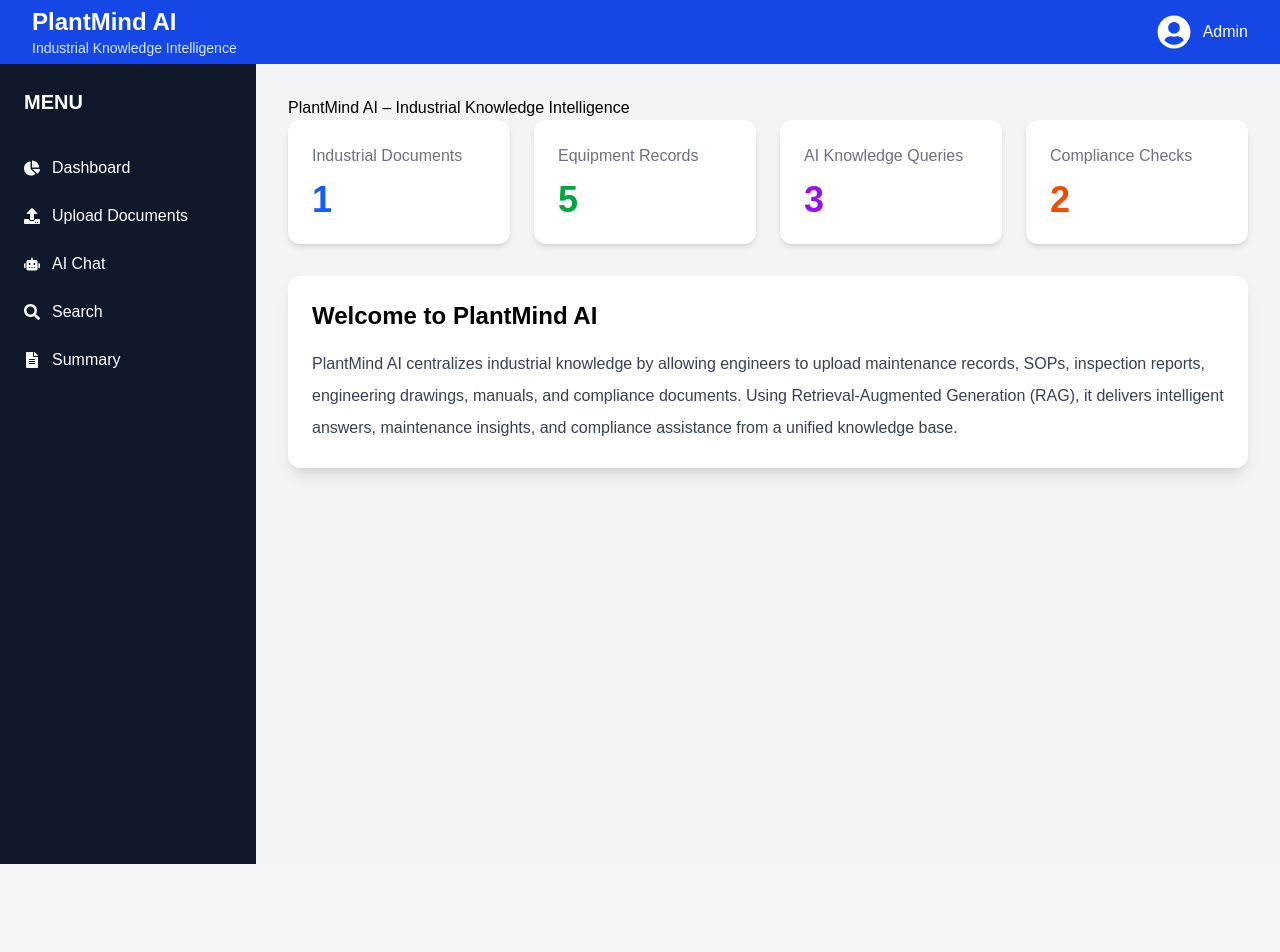
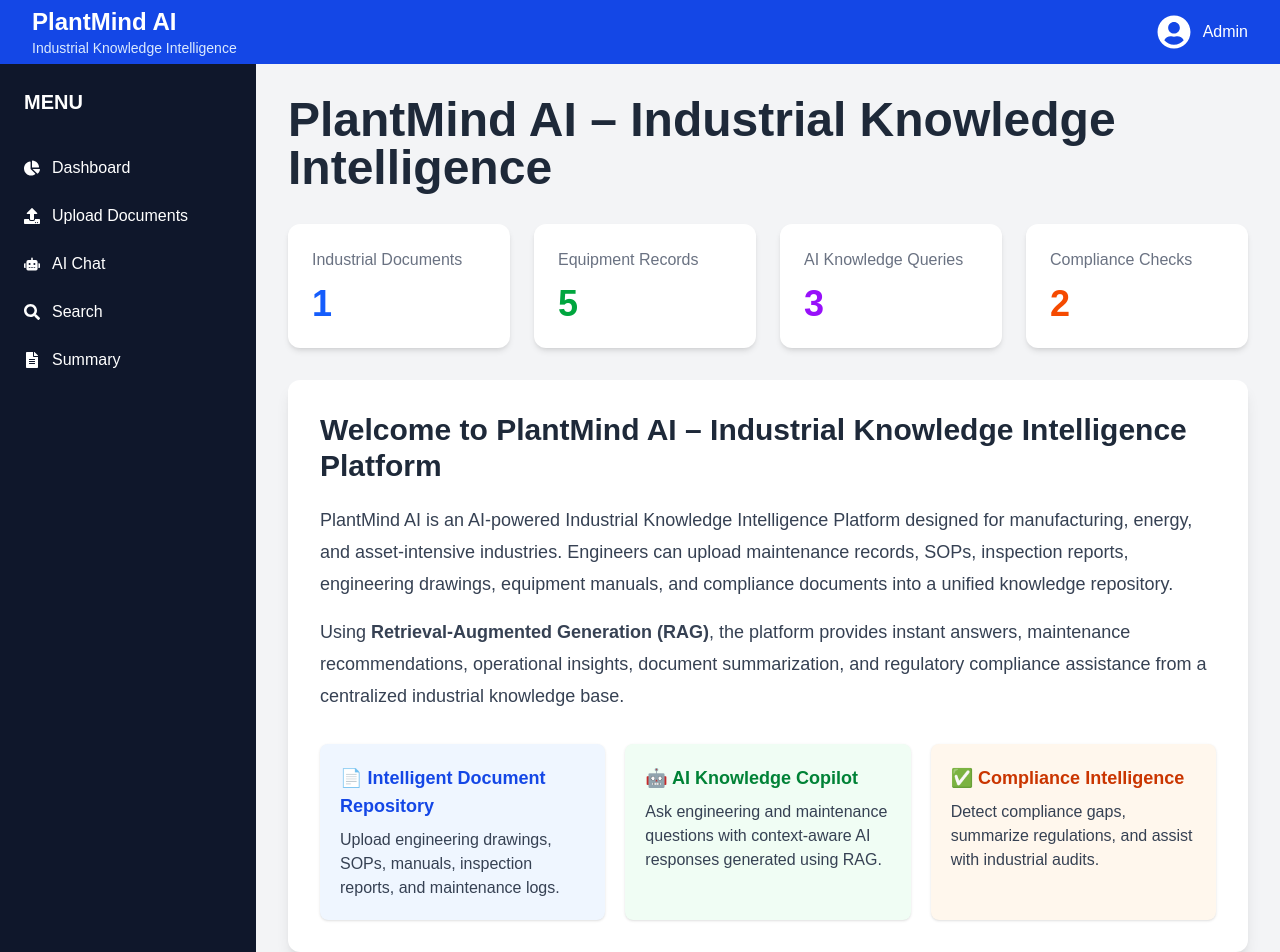
Before and after one commit to GadamsettyKeerthi/PlantMind-AI, a React app in the folder frontend/: page / in a window 1280 px wide. Shown: the top 952 px of the page. Before the commit the page ends 864 px from the top, so only its background shows below. Built offline with nearby package versions, Linux system fonts and the light colour scheme; the HTML template or start-up script is replaced by a standard one.

Commit message:
Enhance Dashboard layout and content
Updated the Dashboard component with improved titles, descriptions, and layout for better clarity and user experience.

```diff
--- a/frontend/src/pages/Dashboard.jsx
+++ b/frontend/src/pages/Dashboard.jsx
@@ -12,8 +12,12 @@ function Dashboard() {
 
         <div className="flex-1 bg-gray-100 min-h-screen p-8">
 
-          <h1>PlantMind AI – Industrial Knowledge Intelligence</h1>
+          {/* Dashboard Title */}
+          <h1 className="text-5xl font-bold mb-8 text-gray-800">
+            PlantMind AI – Industrial Knowledge Intelligence
+          </h1>
 
+          {/* Statistics */}
           <div className="grid grid-cols-1 md:grid-cols-4 gap-6 mb-8">
 
             <StatCard
@@ -42,15 +46,61 @@ function Dashboard() {
 
           </div>
 
-          <div className="bg-white rounded-xl shadow-lg p-6">
+          {/* Welcome Section */}
+          <div className="bg-white rounded-xl shadow-lg p-8">
 
-            <h2 className="text-2xl font-semibold mb-4">
-              Welcome to PlantMind AI
+            <h2 className="text-3xl font-bold mb-5 text-gray-800">
+              Welcome to PlantMind AI – Industrial Knowledge Intelligence Platform
             </h2>
 
-            <p className="text-gray-700 leading-8">
-              PlantMind AI centralizes industrial knowledge by allowing engineers to upload maintenance records, SOPs, inspection reports, engineering drawings, manuals, and compliance documents. Using Retrieval-Augmented Generation (RAG), it delivers intelligent answers, maintenance insights, and compliance assistance from a unified knowledge base.
+            <p className="text-gray-700 text-lg leading-8">
+              PlantMind AI is an AI-powered Industrial Knowledge Intelligence Platform
+              designed for manufacturing, energy, and asset-intensive industries.
+              Engineers can upload maintenance records, SOPs, inspection reports,
+              engineering drawings, equipment manuals, and compliance documents into
+              a unified knowledge repository.
             </p>
+
+            <p className="text-gray-700 text-lg leading-8 mt-4">
+              Using <strong>Retrieval-Augmented Generation (RAG)</strong>, the platform
+              provides instant answers, maintenance recommendations, operational
+              insights, document summarization, and regulatory compliance assistance
+              from a centralized industrial knowledge base.
+            </p>
+
+            <div className="grid grid-cols-1 md:grid-cols-3 gap-5 mt-8">
+
+              <div className="bg-blue-50 p-5 rounded-lg shadow">
+                <h3 className="font-bold text-blue-700 text-lg">
+                  📄 Intelligent Document Repository
+                </h3>
+                <p className="mt-2 text-gray-700">
+                  Upload engineering drawings, SOPs, manuals,
+                  inspection reports, and maintenance logs.
+                </p>
+              </div>
+
+              <div className="bg-green-50 p-5 rounded-lg shadow">
+                <h3 className="font-bold text-green-700 text-lg">
+                  🤖 AI Knowledge Copilot
+                </h3>
+                <p className="mt-2 text-gray-700">
+                  Ask engineering and maintenance questions with
+                  context-aware AI responses generated using RAG.
+                </p>
+              </div>
+
+              <div className="bg-orange-50 p-5 rounded-lg shadow">
+                <h3 className="font-bold text-orange-700 text-lg">
+                  ✅ Compliance Intelligence
+                </h3>
+                <p className="mt-2 text-gray-700">
+                  Detect compliance gaps, summarize regulations,
+                  and assist with industrial audits.
+                </p>
+              </div>
+
+            </div>
 
           </div>
 
```
Lines whose indentation alone changed are shown as unchanged.
